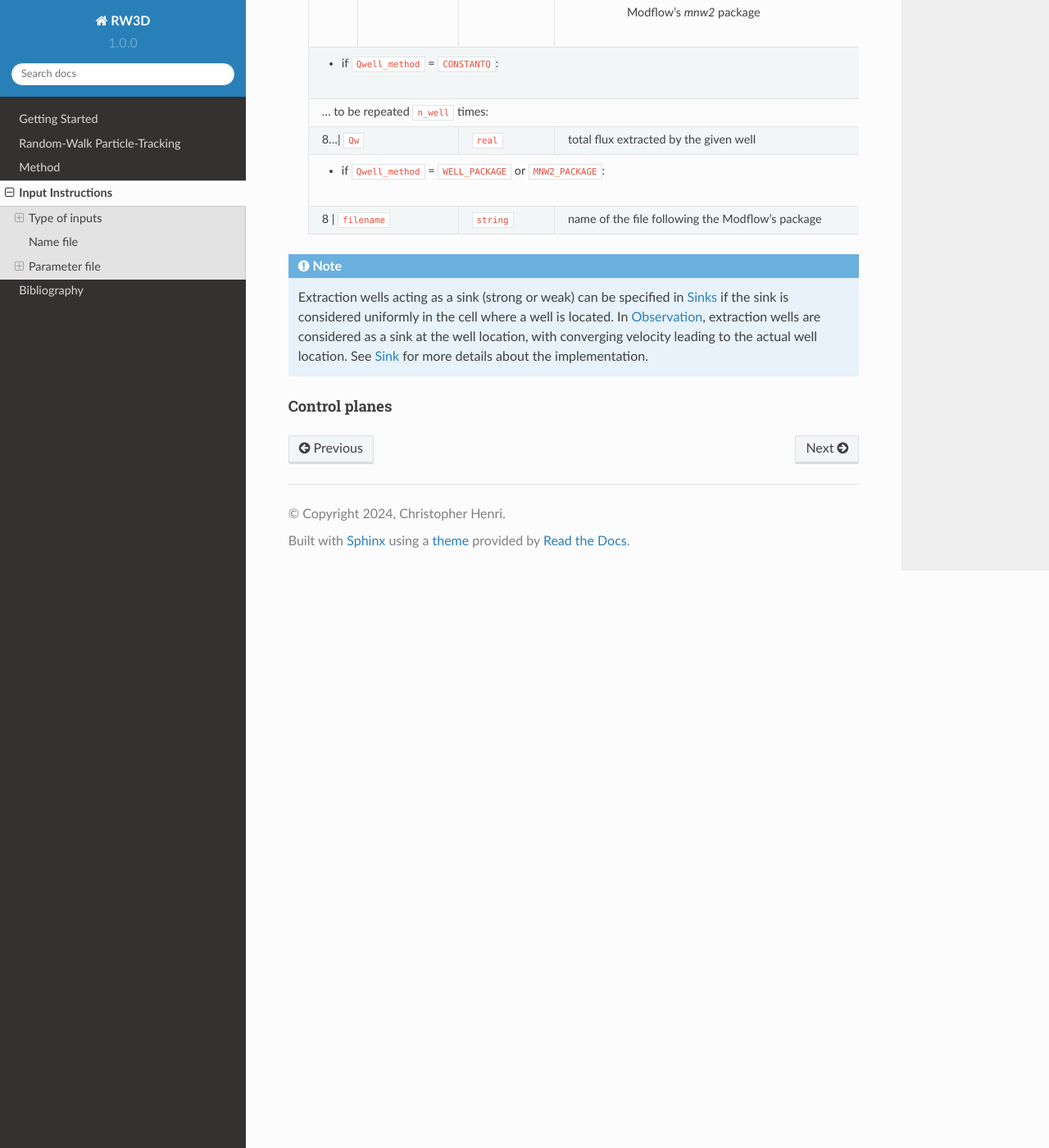
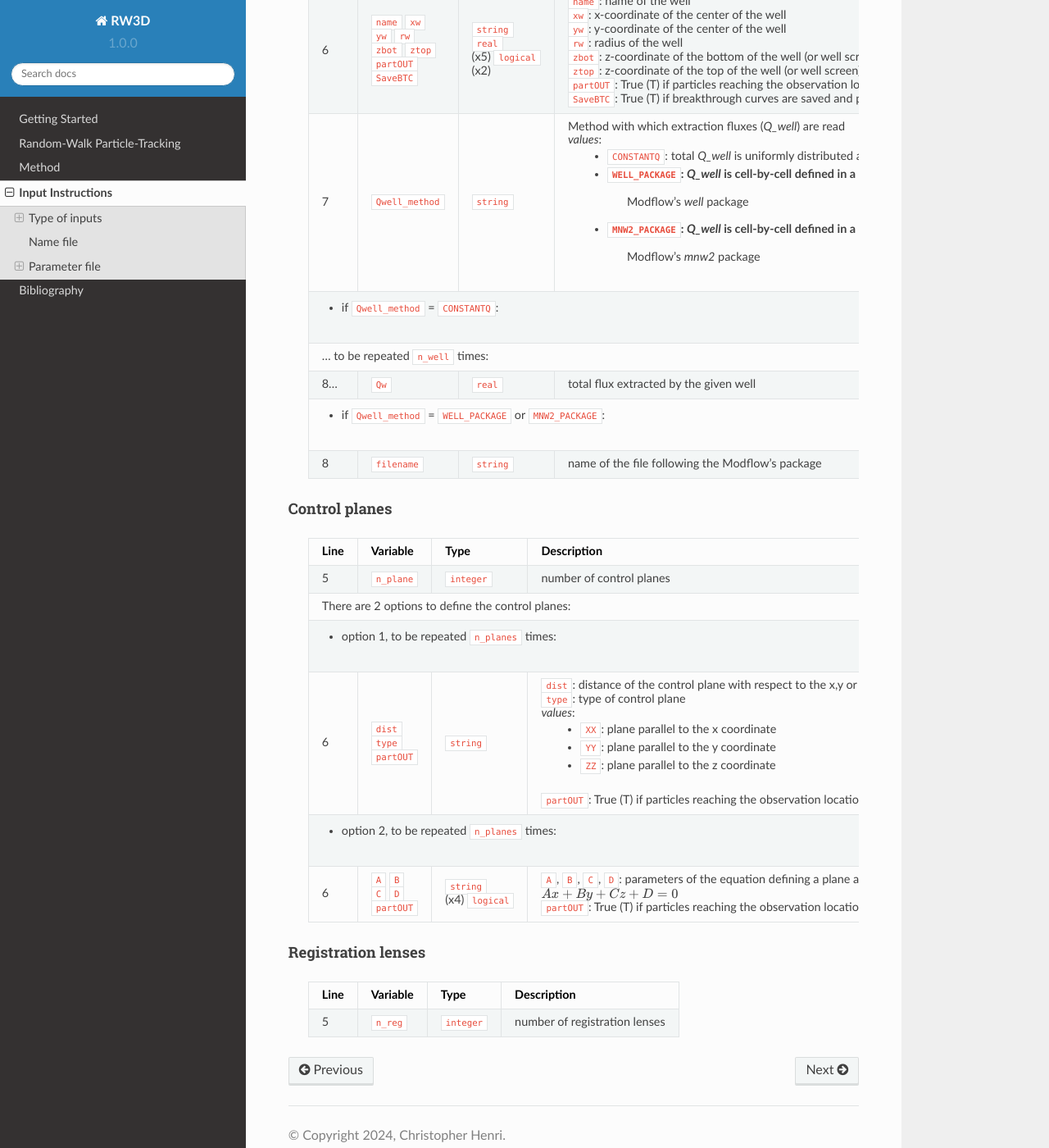
Before and after one commit to chrishenri/rw3d_manual, a Sphinx documentation site: the page built from docs/source/inputs.rst, in a window 1280 px wide and 1400 px high, scrolled down 12536 px. Shown: the whole window at 82% size. Built offline with Sphinx 7.4.7 and the Read the Docs theme 2.0.0, drawn with Linux system fonts in a browser that asks for light colours; some of the changed text lies outside the part shown.

Commit message:
info control planes

```diff
--- a/docs/source/inputs.rst
+++ b/docs/source/inputs.rst
@@ -747,10 +747,20 @@ Bimolecular reactions
 Observation
 ~~~~~~~~~~
 
+.. note::
+    Information about all observation surfaces (extraction wells, planes, registration lenses) have to be provided in a single block, without header lines between them,
+
+
 .. _Extraction wells:
 
 Extraction wells
 """"""""""
+
+.. note::
+    Extraction wells acting as a sink (strong or weak) can be specified in :ref:`Sinks` if the sink is considered uniformly in the cell where a well is located.
+    In :ref:`Observation`, extraction wells are considered as a sink at the well location, with converging velocity leading to the actual well location.
+    See :ref:`Sink process` for more details about the implementation.
+
 
 .. _tbl-grid:
 
@@ -791,17 +801,12 @@ Extraction wells
   +------+-------------------------------------------------------------------------+--------------------+----------------------------------------------------------------------------------------+
   | ... to be repeated ``n_well`` times:                                                                                                                                                         |
   +------+-------------------------------------------------------------------------+--------------------+----------------------------------------------------------------------------------------+
-  | 8...| ``Qw``                                                                   | ``real``           | total flux extracted by the given well                                                 |
+  | 8... | ``Qw``                                                                  | ``real``           | total flux extracted by the given well                                                 |
   +------+-------------------------------------------------------------------------+--------------------+----------------------------------------------------------------------------------------+
   | - if ``Qwell_method`` = ``WELL_PACKAGE`` or ``MNW2_PACKAGE``:                                                                                                                                |
   +------+-------------------------------------------------------------------------+--------------------+----------------------------------------------------------------------------------------+
-  | 8   | ``filename``                                                             | ``string``         | name of the file following the Modflow's package                                       |
+  | 8    | ``filename``                                                            | ``string``         | name of the file following the Modflow's package                                       |
   +------+-------------------------------------------------------------------------+--------------------+----------------------------------------------------------------------------------------+
-
-.. note::
-    Extraction wells acting as a sink (strong or weak) can be specified in :ref:`Sinks` if the sink is considered uniformly in the cell where a well is located.
-    In :ref:`Observation`, extraction wells are considered as a sink at the well location, with converging velocity leading to the actual well location.
-    See :ref:`Sink process` for more details about the implementation.
 
 
 .. _Control planes:
@@ -814,7 +819,44 @@ Control planes
   +------+-------------------------------------------------------------------------+--------------------+----------------------------------------------------------------------------------------+
   |Line  | Variable                                                                | Type               | Description                                                                            |
   +======+=========================================================================+====================+========================================================================================+
-  | 4    | ``n_plane``                                                             | ``integer``        | number of control planes                                                               |
+  | 5    | ``n_plane``                                                             | ``integer``        | number of control planes                                                               |
   +------+-------------------------------------------------------------------------+--------------------+----------------------------------------------------------------------------------------+
-  | to be repeated ``n_planes`` times:                                                                                                                                                             |
+  | There are 2 options to define the control planes:                                                                                                                                            |
   +------+-------------------------------------------------------------------------+--------------------+----------------------------------------------------------------------------------------+
+  | - option 1, to be repeated ``n_planes`` times:                                                                                                                                               |
+  +------+-------------------------------------------------------------------------+--------------------+----------------------------------------------------------------------------------------+
+  | 6    | ``dist`` ``type`` ``partOUT``                                           | ``string``         | ``dist``: distance of the control plane with respect to the x,y or z coordinate axis   |
+  |      |                                                                         |                    |                                                                                        |
+  |      |                                                                         |                    | ``type``: type of control plane                                                        |
+  |      |                                                                         |                    |                                                                                        |
+  |      |                                                                         |                    | *values*:                                                                              |
+  |      |                                                                         |                    |                                                                                        |
+  |      |                                                                         |                    |    - ``XX``: plane parallel to the x coordinate                                        |
+  |      |                                                                         |                    |    - ``YY``: plane parallel to the y coordinate                                        |
+  |      |                                                                         |                    |    - ``ZZ``: plane parallel to the z coordinate                                        |
+  |      |                                                                         |                    |                                                                                        |
+  |      |                                                                         |                    | ``partOUT``: True (T) if particles reaching the observation location are killed        |
+  +------+-------------------------------------------------------------------------+--------------------+----------------------------------------------------------------------------------------+
+  | - option 2, to be repeated ``n_planes`` times:                                                                                                                                               |
+  +------+-------------------------------------------------------------------------+--------------------+----------------------------------------------------------------------------------------+
+  | 6    | ``A`` ``B`` ``C`` ``D`` ``partOUT``                                     | ``string`` (x4)    | ``A``, ``B``, ``C``, ``D``: parameters of the equation defining a plane as:            |
+  |      |                                                                         | ``logical``        |                                                                                        |
+  |      |                                                                         |                    | :math:`A x + B y + C z + D = 0`                                                        |
+  |      |                                                                         |                    |                                                                                        |
+  |      |                                                                         |                    | ``partOUT``: True (T) if particles reaching the observation location are killed        |
+  +------+-------------------------------------------------------------------------+--------------------+----------------------------------------------------------------------------------------+
+
+
+
+.. _Registration lenses:
+
+Registration lenses
+""""""""""
+
+.. _tbl-grid:
+
+  +------+-------------------------------------------------------------------------+--------------------+----------------------------------------------------------------------------------------+
+  |Line  | Variable                                                                | Type               | Description                                                                            |
+  +======+=========================================================================+====================+========================================================================================+
+  | 5    | ``n_reg``                                                               | ``integer``        | number of registration lenses                                                          |
+  +------+-------------------------------------------------------------------------+--------------------+----------------------------------------------------------------------------------------+
```
